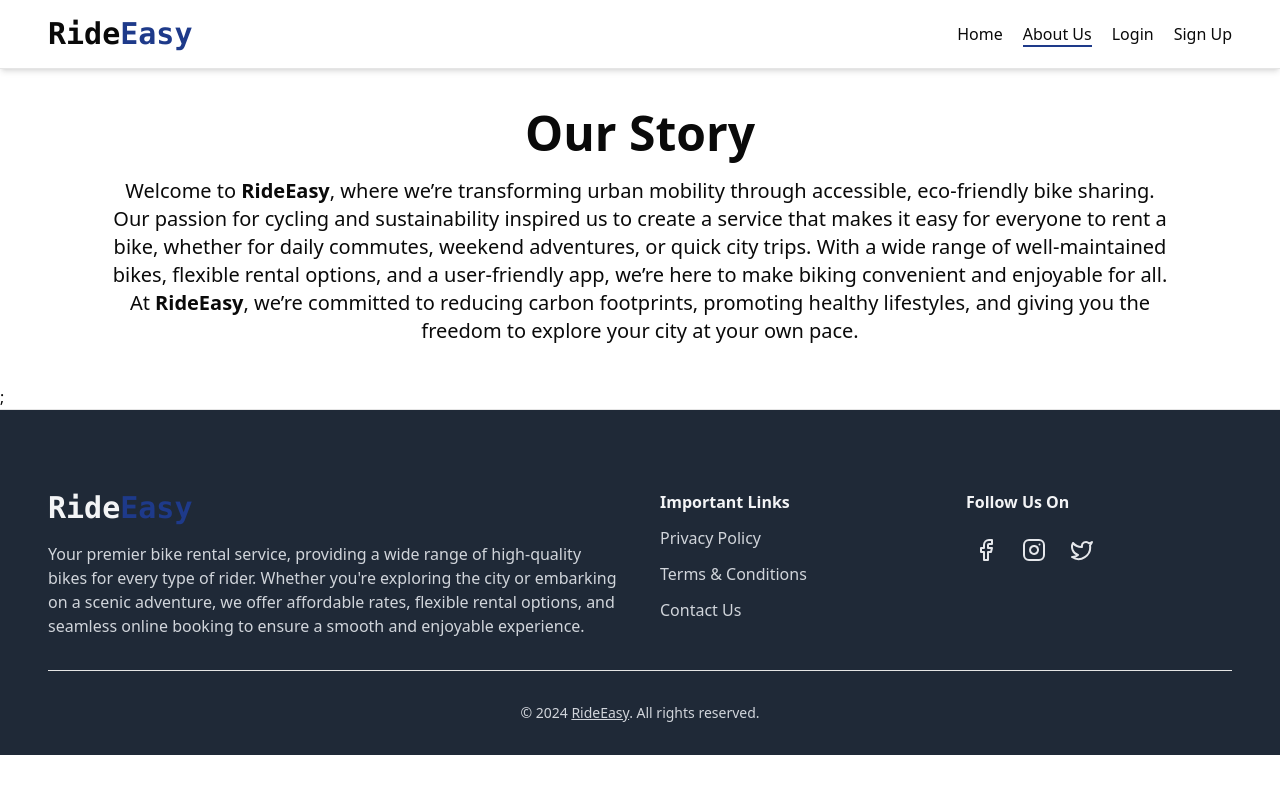
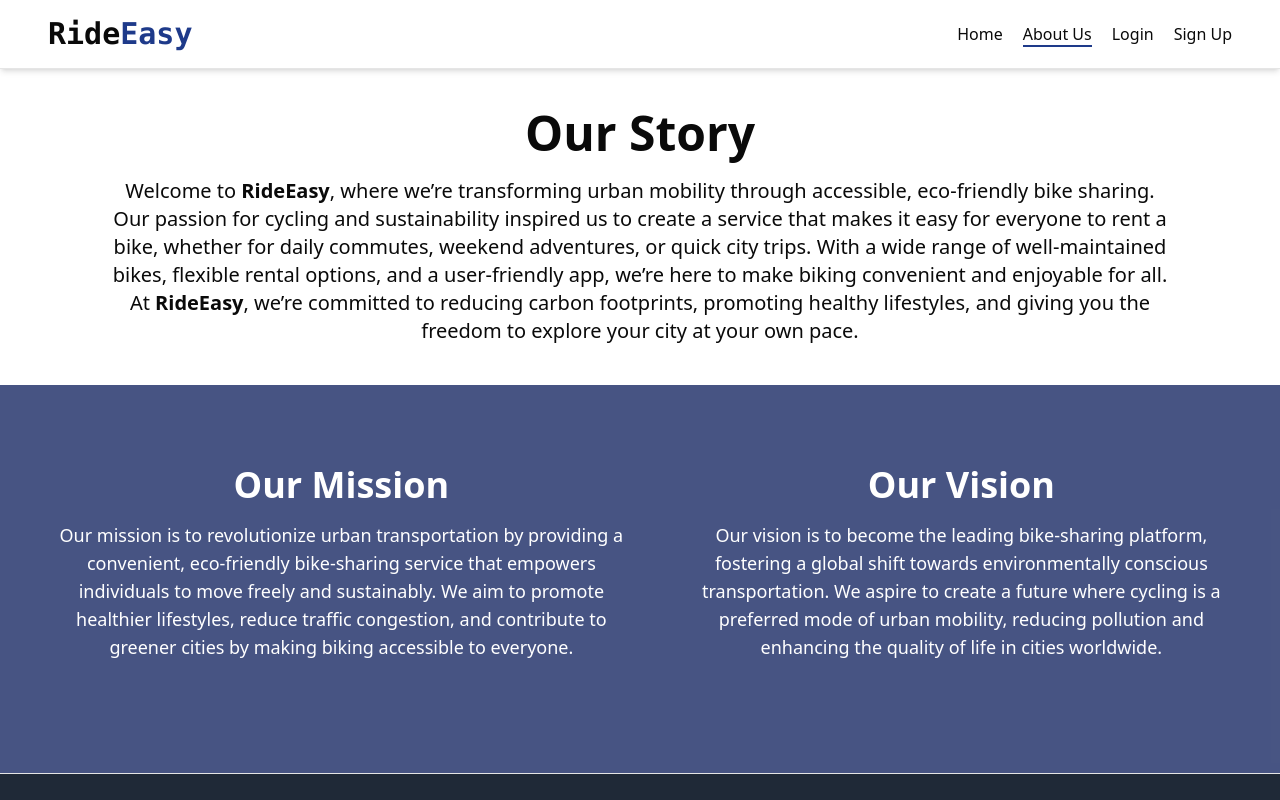
Before and after one commit to imtiazsakib15/bike-rental-service-client, a React (Vite) app: page /about-us in a window 1280 px wide. Shown: the top 800 px of the page. Built offline with nearby package versions, Linux system fonts and the light colour scheme.

Commit message:
mission and vision section added in about us page

```diff
--- /dev/null
+++ b/src/components/custom/AboutUs/MissionAndVision.tsx
@@ -0,0 +1,41 @@
+import Container from "./../Container";
+
+const MissionAndVision = () => {
+  return (
+    <div className="bg-[url('')] bg-cover bg-fixed text-white">
+      <div className="bg-[#1a2a64] bg-opacity-80 size-full">
+        <Container>
+          <div className="flex flex-col md:flex-row gap-14 text-center py-16 sm:py-18 lg:py-20">
+            <div className="pb-8">
+              <h2 className="text-2xl md:text-3xl lg:text-4xl font-semibold">
+                Our Mission
+              </h2>
+              <p className="pt-4 text-lg">
+                Our mission is to revolutionize urban transportation by
+                providing a convenient, eco-friendly bike-sharing service that
+                empowers individuals to move freely and sustainably. We aim to
+                promote healthier lifestyles, reduce traffic congestion, and
+                contribute to greener cities by making biking accessible to
+                everyone.
+              </p>
+            </div>
+            <div className="pb-8">
+              <h2 className="text-2xl md:text-3xl lg:text-4xl font-semibold">
+                Our Vision
+              </h2>
+              <p className="pt-4 text-lg">
+                Our vision is to become the leading bike-sharing platform,
+                fostering a global shift towards environmentally conscious
+                transportation. We aspire to create a future where cycling is a
+                preferred mode of urban mobility, reducing pollution and
+                enhancing the quality of life in cities worldwide.
+              </p>
+            </div>
+          </div>
+        </Container>
+      </div>
+    </div>
+  );
+};
+
+export default MissionAndVision;
--- a/src/pages/AboutUs.tsx
+++ b/src/pages/AboutUs.tsx
@@ -1,9 +1,11 @@
+import MissionAndVision from "@/components/custom/AboutUs/MissionAndVision";
 import OurStory from "@/components/custom/AboutUs/OurStory";
 
 const AboutUs = () => {
   return (
     <>
-      <OurStory />;
+      <OurStory />
+      <MissionAndVision />
     </>
   );
 };
```
